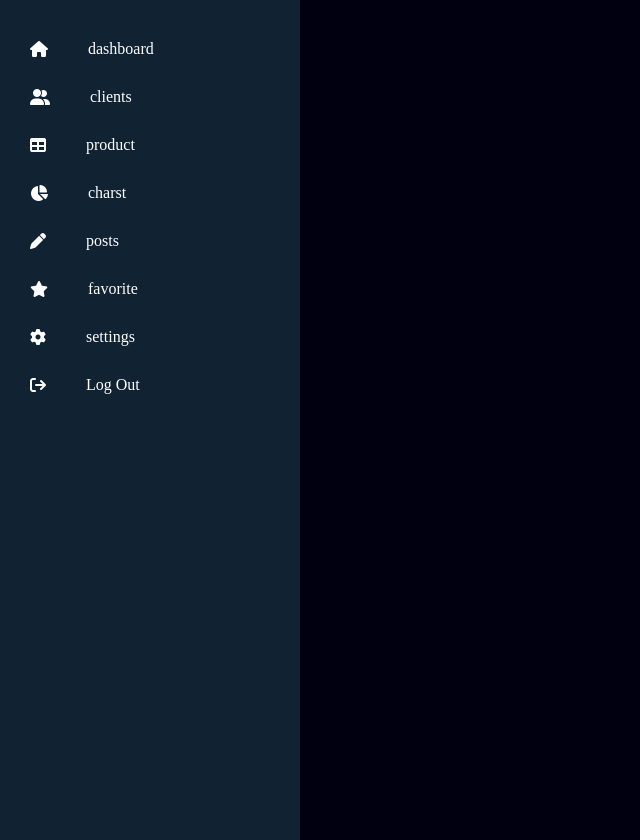
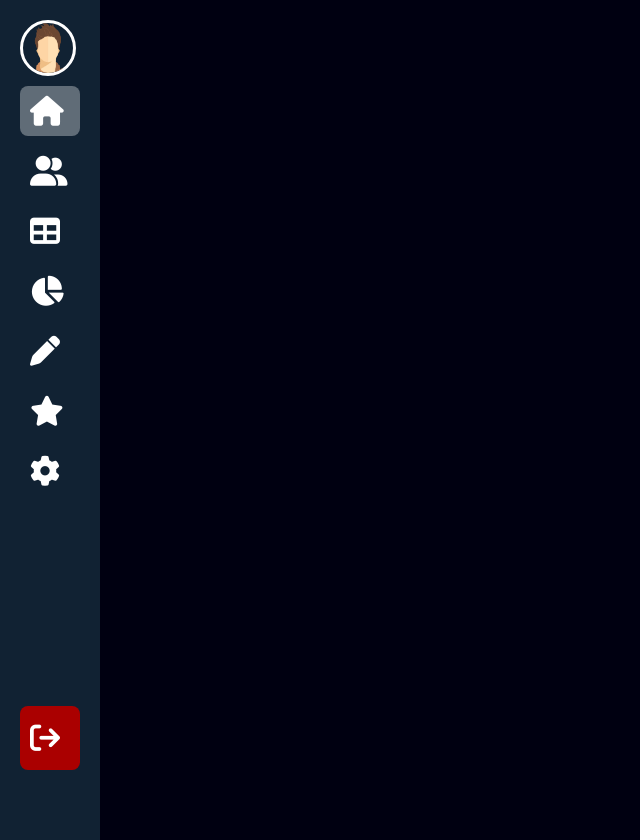
Before and after one commit to Ibra-him-elgharras/Template-1, a plain HTML site: page index.html in a window 1280 px wide. Shown: the whole page, without its empty margins (0-640 px from the left). Drawn offline with Linux system fonts and the light colour scheme.

Commit message:
menu-finished

```diff
--- a/CSS/style.css
+++ b/CSS/style.css
@@ -2,25 +2,57 @@
     padding: 0;
     margin: 0;
     color: white;
+    font-family: Georgia, 'Times New Roman', Times, serif;
 }
 
 body{
     background-color: #001;
 }
 
+.img-box{
+    width: 50px;
+    height: 50px;
+    border-radius: 50%;
+    overflow: hidden;
+    border: 3px solid white;
+    flex-shrink: 0;
+}
+
+.img-box img{
+    width: 100%;
+}
+
 .profile{
-    display: none;
+    display: flex;
+    align-items: center;
+    gap: 30px;
 }
+
+.profile h2{
+    font-size: 20px;
+    text-transform: capitalize;
+    letter-spacing: 0.5px;
+}
+
+
 
 .menu{
     background-color: #123;
-    width: 260px;
+    width: 60px;
     height: 100vh;
     padding: 20px;
+    overflow: hidden;
+    transition: 0.5s;
+}
+
+.menu:hover{
+    width: 260px;
 }
 
 ul{
     list-style: none;
+    position: relative;
+    height: 95%;
 }
 
 ul li a{
@@ -35,6 +67,21 @@ ul li a{
     transition: 0.5s;
 }
 
-ul li a:hover{
+ul li a:hover, .active{
    background-color: #ffffff55;
 }
+
+.log-out{
+    position: absolute;
+    bottom: 0;
+    width: 100%;
+}
+
+.log-out a{
+    background-color: #a00;
+}
+
+ul li a i{
+    font-size: 30px;
+
+}
--- a/index.html
+++ b/index.html
@@ -18,53 +18,61 @@
             </li>
 
             <li>
-                <a href="#">
+                <a class="active" href="#">
                     <i class="fas fa-home"></i>
                     <p>dashboard</p>
                 </a>
             </li>
+
             <li>
                 <a href="#">
                     <i class="fas fa-user-group"></i>
                     <p>clients</p>
                 </a>
             </li>
+
             <li>
                 <a href="#">
                     <i class="fas fa-table"></i>
                     <p>product</p>
                 </a>
             </li>
+
             <li>
                 <a href="#">
                     <i class="fas fa-chart-pie"></i>
                     <p>charst</p>
                 </a>
             </li>
+
             <li>
                 <a href="#">
                     <i class="fas fa-pen"></i>
                     <p>posts</p>
                 </a>
             </li>
+
             <li>
                 <a href="#">
                     <i class="fas fa-star"></i>
                     <p>favorite</p>
                 </a>
             </li>
+
             <li>
                 <a href="#">
                     <i class="fas fa-cog"></i>
                     <p>settings</p>
                 </a>
             </li>
+
             <li class="log-out">
                 <a href="#">
                     <i class="fas fa-sign-out"></i>
                     <p>Log Out</p>
                 </a>
             </li>
+
         </ul>
     </div>
 </body>
```
